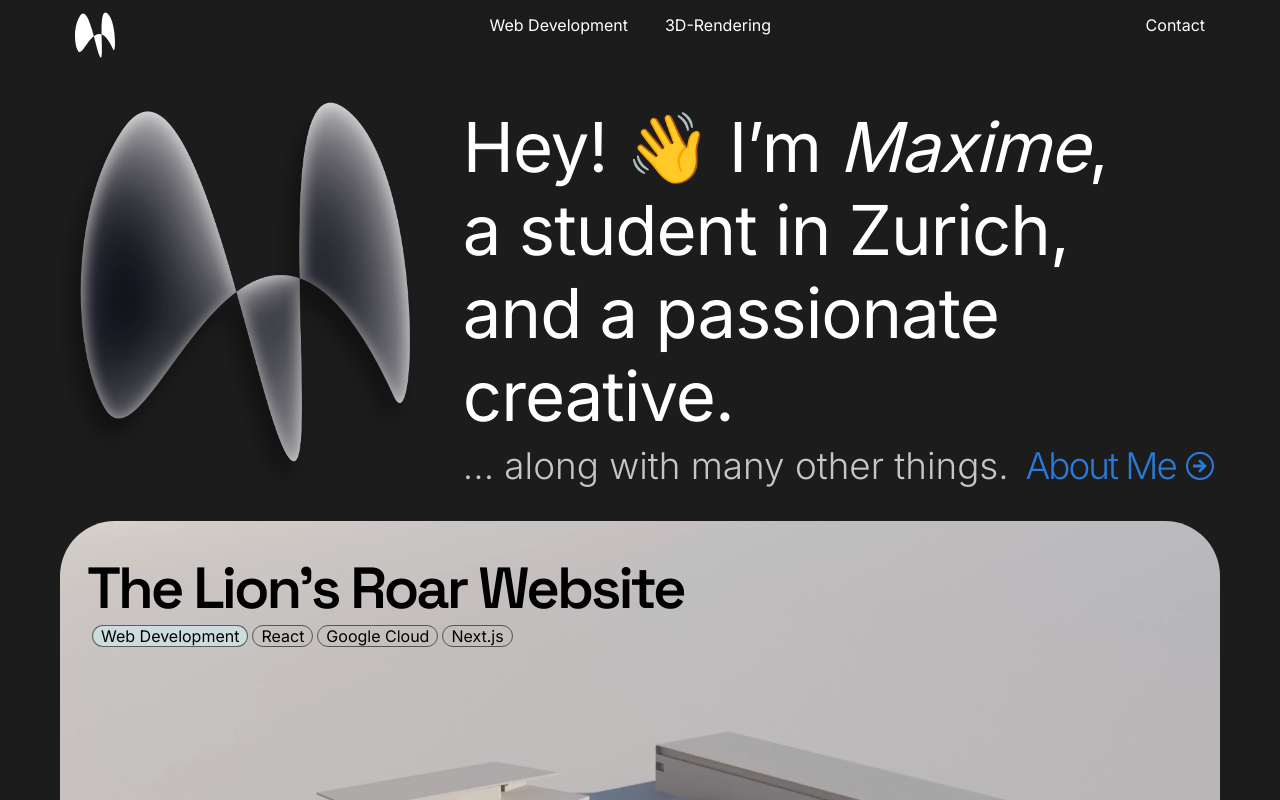
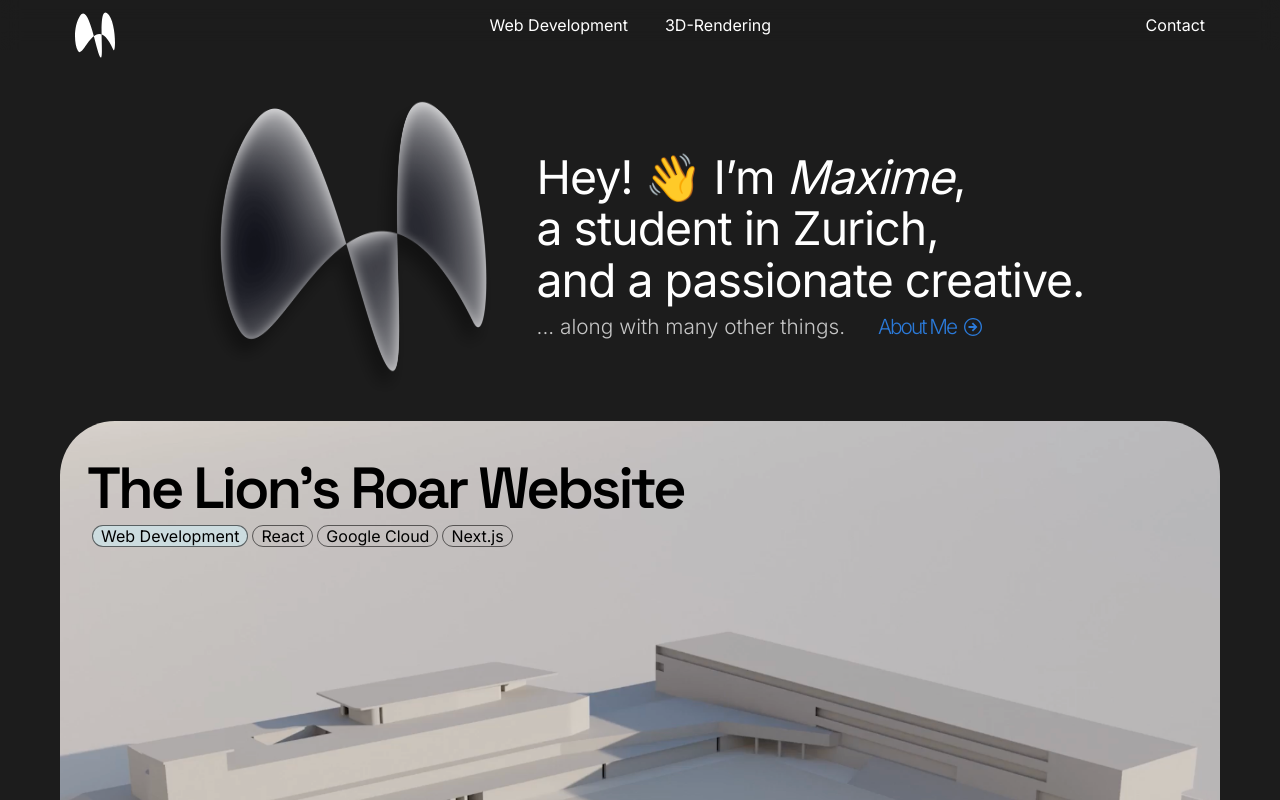
Before and after one commit to maximetschopp/maximetschopp, a Next.js app: page / in a window 1280 px wide. Shown: the top 800 px of the page. Built offline with nearby package versions, Linux system fonts and the light colour scheme.

Commit message:
better scaling

```diff
--- a/components/about/about.module.css
+++ b/components/about/about.module.css
@@ -1,7 +1,8 @@
+@media screen and (min-aspect-ratio: 2 / 3){
     .about{
         display: flex;
         flex-direction: row;
-    justify-content: center;
+        justify-content: start;
         align-items: center;
         gap: 41px;
         margin-inline: auto;
@@ -10,22 +11,27 @@
         font-family: var(--inter-font);
         color: var(--foreground-color);
     }
+    .description{
+        position: absolute;
+        left: 10px;
+    }
     .logo{
-    width: 400px;
-    height: 400px;
+        width: 200px;
+        height: 200px;
+        filter: blur(30px);
+        transition: filter 1s ease-in-out;
     }
     .Heading{
         font-family: inherit;
         font-weight: 400;
-    font-size: 4.3rem;
-    line-height: 5.2rem;
+        font-size: 8vw;
+        line-height: 8vw;
         z-index: 1;
         letter-spacing: -1px;
     }
     .Heading > span {
         font-style: italic;
     }
-
     .subtitle_container{
         display: flex;
         flex-direction: row;
@@ -33,8 +39,8 @@
     .Heading2{
         font-family: inherit;
         font-weight: 300;
-    font-size: 2.3rem;
-    line-height: 3.5rem;
+        font-size: 4vw;
+        line-height: 4vw;
         margin-right: 10px;
         margin-top: auto;
         margin-bottom: auto;
@@ -42,22 +48,25 @@
         color: var(--foreground-color-300);
     }
     .about_me_button{
-    width: 200px;
+        width: 28vw;
+        font-weight: 300;
+        font-size: 4vw;
+        line-height: 3rem;
+        gap: 8px;
         font-family: inherit;
-    display: grid;
+        display: flex;
         grid-template-columns: auto 28px;
-    place-items: center;
+        flex-direction: row;
+        justify-content: center;
+        align-items: center;
         cursor: pointer;
         border: none;
-    background-color: transparent;
-    font-weight: 200;
-    letter-spacing: -2px;
-    outline: none;
         padding-inline: 5px;
         border-radius: 15px;
         color: rgb(43, 122, 217);
         fill: rgb(43, 122, 217);
-    transition: all 0.2s ease-in-out, background-color 0.25s ease-in-out;
+        user-select: none;
+        background-color: transparent;
     }
     .about_me_button:hover{
         color: rgb(0, 102, 204);
@@ -67,18 +76,91 @@
         0 10px 40px 20px #fff,  /* inner white */
         0 10px 80px 40px rgb(0, 174, 255), /* middle magenta */
         0 10px 100px 60px rgb(0, 10, 191); /* outer cyan */
-    transition: all 1.5s ease-in-out, background-color 0.6s cubic-bezier(0.32, 1.1, 0.25, 1);
     }
-.about_me_button_text{
-    font-family: inherit;
-    font-weight: 300;
+    .arrow{
+        width: 4vw;
+    }
+}
+@media screen and (min-width: 600px) and (min-aspect-ratio: 2 / 3){
+    .about{
+        justify-content: start;
+        padding-inline: 10px;
+    }
+    .description{
+        left: 100px;
+    }
+    .logo{
+        width: 250px;
+        height: 250px;
+        filter: blur(10px);
+    }
+    .Heading{
+        font-size: 2.5rem;
+        line-height: 3rem;
+    }
+    .Heading2{
+        font-size: 1.4rem;
+        line-height: 1.5rem;
+    }
+    .about_me_button{
+        width: 140px;
+        font-size: 1.4rem;
+        line-height: 2rem;
+        letter-spacing: -2px;
+    }
+    .arrow{
+        width: 16px;
+    }
+}
+@media screen and (min-width: 1000px) and (min-aspect-ratio: 2 / 3){
+    .about{
+        justify-content: center;
+    }
+    .description{
+        position: relative;
+        left: 0px;
+    }
+    .logo{
+        width: 300px;
+        height: 300px;
+        filter: none;
+    }
+    .Heading{
+        font-size: 2.9rem;
+        line-height: 3.2rem;
+    }
+    .Heading2{
+        font-size: 1.3rem;
+        line-height: 2.5rem;
+    }
+    .about_me_button{
+        width: 150px;
+        font-size: 1.3rem;
+        line-height: 2.5rem;
+    }
+    .arrow{
+        width: 18px;
+    }
+}
+@media screen and (min-width: 1380px) and (min-aspect-ratio: 2 / 3){
+    .logo{
+        width: 400px;
+        height: 400px;
+    }
+    .Heading{
+        font-size: 4.3rem;
+        line-height: 5.2rem;
+    }
+    .Heading2{
+        font-size: 2.3rem;
+        line-height: 3.5rem;
+    }
+    .about_me_button{
+        width: 200px;
         font-size: 2.3rem;
         line-height: 3rem;
-    margin-right: 8px;
-    margin-top: auto;
-    margin-bottom: auto;
-    user-select: none;
     }
     .arrow{
-    width: 100%;
+        width: 28px;
     }
+}
--- a/components/about/about.tsx
+++ b/components/about/about.tsx
@@ -12,7 +12,7 @@ export default function About() {
         <section className={styles.about + " " + inter.className}>
             {/* <ColoredLogo /> */}
             <Image className={styles.logo} src={Colored_Logo} alt="Logo" />
-            <div>
+            <div className={styles.description}>
               <div className={styles.Heading}>Hey! 👋 I’m <span>Maxime</span>, </div>
               <div className={styles.Heading}>a student in Zurich,</div>
               <div className={styles.Heading}>and a passionate creative.</div>
--- a/components/project/project.module.css
+++ b/components/project/project.module.css
@@ -1,39 +1,3 @@
-@media screen and (max-width: 600px){
-    .project{
-        height: 300px;
-        border-radius: 15px;
-    }
-    .title{
-        font-size: 28px;
-    }
-}
-@media screen and (min-width: 600px){
-    .project{
-        height: 400px;
-        border-radius: 25px;
-    }
-    .title{
-        font-size: 32px;
-    }
-}
-@media screen and (min-width: 1000px){
-    .project{
-        height: 500px;
-        border-radius: 35px;
-    }
-    .title{
-        font-size: 42px;
-    }
-}
-@media screen and (min-width: 1200px){
-    .project{
-        height: 600px;
-        border-radius: 55px;
-    }
-    .title{
-        font-size: 58px;
-    }
-}
 @media screen and (max-aspect-ratio: 2 / 3){
     .project{
         display: grid;
@@ -62,6 +26,8 @@
     .project{
         position: relative;
         overflow: hidden;
+        height: 300px;
+        border-radius: 15px;
     }
     .image, .video{
         position: absolute;
@@ -81,5 +47,33 @@
         font-weight: 600;
         font-family: var(--font-space-grotesk) !important;
         letter-spacing: -3px;
+        font-size: 28px;
     }
 }
+@media screen and (min-width: 600px) and (min-aspect-ratio: 2 / 3){
+    .project{
+        height: 400px;
+        border-radius: 25px;
+    }
+    .title{
+        font-size: 32px;
+    }
+}
+@media screen and (min-width: 1000px) and (min-aspect-ratio: 2 / 3){
+    .project{
+        height: 500px;
+        border-radius: 35px;
+    }
+    .title{
+        font-size: 42px;
+    }
+}
+@media screen and (min-width: 1200px) and (min-aspect-ratio: 2 / 3){
+    .project{
+        height: 600px;
+        border-radius: 55px;
+    }
+    .title{
+        font-size: 58px;
+    }
+}
```
Lines whose indentation alone changed are shown as unchanged.
